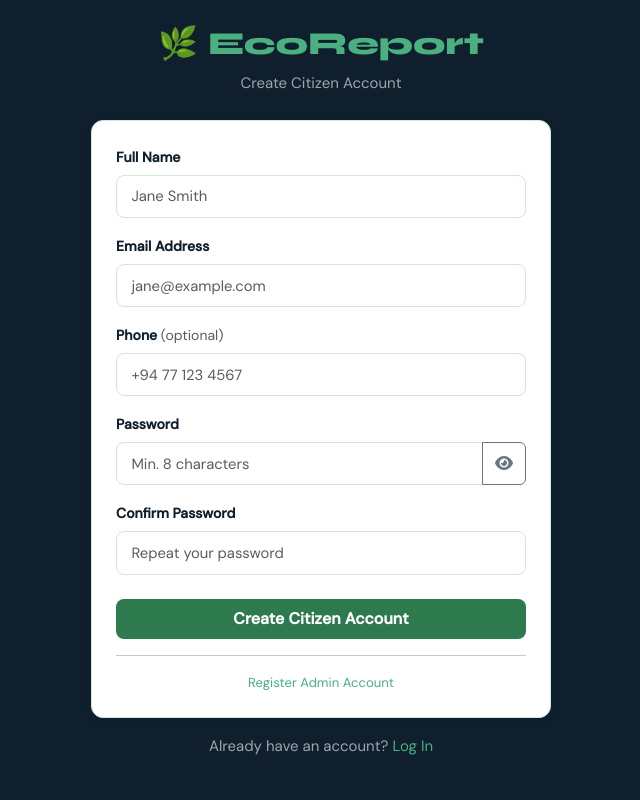
After one commit to nethmihfernando/Community-Environmental-Reporting-System, a PHP site: page /envreport/register.php in a window 1280 px wide. The commit adds this page. Shown: the whole page, without its empty margins (319-959 px from the left). Run offline with PHP 8.4, Linux system fonts and the light colour scheme.

Commit message:
register

```diff
--- a/logout.php
+++ b/logout.php
@@ -1,6 +1,6 @@
 <?php
 /**
- * logout.php — Destroys the session and redirects to login.
+ * Destroys the session and redirects to login.
  */
 require_once __DIR__ . '/config/db.php';
 require_once __DIR__ . '/config/auth.php';
--- a/map_view.php
+++ b/map_view.php
@@ -1,7 +1,6 @@
 <?php
 /**
- * map_view.php — Full-screen public map of all reports
- * Uses Leaflet.js + OpenStreetMap (no API key needed)
+ * Full-screen public map of all reports
  */
 require_once __DIR__ . '/config/db.php';
 require_once __DIR__ . '/config/auth.php';
--- /dev/null
+++ b/register.php
@@ -0,0 +1,178 @@
+<?php
+/**
+ * User Registration
+ */
+require_once __DIR__ . '/config/db.php';
+require_once __DIR__ . '/config/auth.php';
+
+// If the user is already logged in, send them home
+if (is_logged_in()) {
+    redirect(SITE_URL . '/index.php');
+}
+
+$errors  = [];   // will hold any validation error messages
+$success = '';   // success message after registration
+
+// ── Process the form when it is submitted ──────────────────────────────────
+if ($_SERVER['REQUEST_METHOD'] === 'POST') {
+
+    // 1. Read and sanitize inputs
+    //    trim() removes leading/trailing spaces
+    //    mysqli_real_escape_string() prevents SQL injection for non-prepared queries
+    //    (We'll use prepared statements below, but cleaning is still good practice)
+    $full_name = trim($_POST['full_name'] ?? '');
+    $email     = trim($_POST['email']     ?? '');
+    $phone     = trim($_POST['phone']     ?? '');
+    $password  = $_POST['password']       ?? '';
+    $confirm   = $_POST['confirm']        ?? '';
+
+    // 2. Validate inputs
+    if (empty($full_name))  $errors[] = 'Full name is required.';
+    if (strlen($full_name) > 150) $errors[] = 'Name is too long (max 150 characters).';
+
+    if (!filter_var($email, FILTER_VALIDATE_EMAIL)) $errors[] = 'Please enter a valid email address.';
+
+    if (strlen($password) < 8)        $errors[] = 'Password must be at least 8 characters.';
+    if ($password !== $confirm)       $errors[] = 'Passwords do not match.';
+
+    // 3. Check the email is not already registered
+    //    We use a PREPARED STATEMENT to safely insert the email into the query
+    if (empty($errors)) {
+        $check = mysqli_prepare($conn, "SELECT user_id FROM users WHERE email = ?");
+        mysqli_stmt_bind_param($check, 's', $email);   // 's' = string type
+        mysqli_stmt_execute($check);
+        mysqli_stmt_store_result($check);
+        if (mysqli_stmt_num_rows($check) > 0) {
+            $errors[] = 'That email address is already registered. Please log in instead.';
+        }
+        mysqli_stmt_close($check);
+    }
+
+    // 4. If no errors, save the new user
+    if (empty($errors)) {
+        // password_hash() creates a secure bcrypt hash — NEVER store plain-text passwords!
+        $hash = password_hash($password, PASSWORD_BCRYPT);
+
+        $stmt = mysqli_prepare($conn,
+            "INSERT INTO users (full_name, email, phone, password_hash) VALUES (?, ?, ?, ?)");
+        mysqli_stmt_bind_param($stmt, 'ssss', $full_name, $email, $phone, $hash);
+
+        if (mysqli_stmt_execute($stmt)) {
+            $success = 'Account created! You can now <a href="login.php">log in</a>.';
+        } else {
+            $errors[] = 'Something went wrong. Please try again.';
+        }
+        mysqli_stmt_close($stmt);
+    }
+}
+?>
+<!DOCTYPE html>
+<html lang="en">
+<head>
+    <meta charset="UTF-8">
+    <meta name="viewport" content="width=device-width,initial-scale=1">
+    <title>Citizen Registration — <?= SITE_NAME ?></title>
+    <link rel="stylesheet" href="https://cdn.jsdelivr.net/npm/bootstrap@5.3.0/dist/css/bootstrap.min.css">
+    <link rel="stylesheet" href="https://cdnjs.cloudflare.com/ajax/libs/font-awesome/6.4.0/css/all.min.css">
+    <link rel="stylesheet" href="assets/css/style.css">
+</head>
+<body class="page-wrap" style="background:var(--navy)">
+
+<div class="min-vh-100 d-flex align-items-center justify-content-center p-3">
+    <div style="width:100%;max-width:460px">
+
+        <div class="text-center mb-4">
+            <a href="index.php" class="text-decoration-none">
+                <h2 style="color:var(--green-light);font-family:var(--font-display);font-weight:800">
+                    🌿 EcoReport
+                </h2>
+            </a>
+            <p style="color:rgba(255,255,255,.6)" class="mb-0">Create Citizen Account</p>
+        </div>
+
+        <div class="card-eco p-4">
+            <?php if ($success): ?>
+                <div class="alert alert-eco alert-success"><?= $success ?></div>
+            <?php endif; ?>
+
+            <?php if ($errors): ?>
+                <div class="alert alert-eco alert-danger">
+                    <ul class="mb-0 ps-3">
+                        <?php foreach ($errors as $e): ?>
+                            <li><?= h($e) ?></li>
+                        <?php endforeach; ?>
+                    </ul>
+                </div>
+            <?php endif; ?>
+
+            <form method="POST" class="form-eco" novalidate>
+                <!-- novalidate lets PHP validate instead of the browser,
+                     so we can show custom styled error messages -->
+
+                <div class="mb-3">
+                    <label class="form-label">Full Name</label>
+                    <input type="text" name="full_name" class="form-control"
+                           value="<?= h($_POST['full_name'] ?? '') ?>"
+                           placeholder="Jane Smith" required>
+                </div>
+
+                <div class="mb-3">
+                    <label class="form-label">Email Address</label>
+                    <input type="email" name="email" class="form-control"
+                           value="<?= h($_POST['email'] ?? '') ?>"
+                           placeholder="jane@example.com" required>
+                </div>
+
+                <div class="mb-3">
+                    <label class="form-label">Phone <span class="text-muted fw-normal">(optional)</span></label>
+                    <input type="tel" name="phone" class="form-control"
+                           value="<?= h($_POST['phone'] ?? '') ?>"
+                           placeholder="+94 77 123 4567">
+                </div>
+
+                <div class="mb-3">
+                    <label class="form-label">Password</label>
+                    <div class="input-group">
+                        <input type="password" name="password" id="pwd" class="form-control"
+                               placeholder="Min. 8 characters" required>
+                        <button class="btn btn-outline-secondary" type="button"
+                                onclick="togglePwd('pwd', this)">
+                            <i class="fas fa-eye"></i>
+                        </button>
+                    </div>
+                </div>
+
+                <div class="mb-4">
+                    <label class="form-label">Confirm Password</label>
+                    <input type="password" name="confirm" class="form-control"
+                           placeholder="Repeat your password" required>
+                </div>
+
+                <button type="submit" class="btn btn-eco-primary w-100 py-2">
+                    Create Citizen Account
+                </button>
+            </form>
+            <hr class="my-3">
+            <div class="text-center small">
+                <a href="admin/register.php" style="color:var(--green-light)">Register Admin Account</a>
+            </div>
+        </div>
+
+        <p class="text-center mt-3" style="color:rgba(255,255,255,.6)">
+            Already have an account? <a href="login.php" style="color:var(--green-light)">Log In</a>
+        </p>
+    </div>
+</div>
+
+<script src="https://cdn.jsdelivr.net/npm/bootstrap@5.3.0/dist/js/bootstrap.bundle.min.js"></script>
+<script>
+// Toggle password visibility
+function togglePwd(id, btn) {
+    const input = document.getElementById(id);
+    const isText = input.type === 'text';
+    input.type = isText ? 'password' : 'text';
+    btn.innerHTML = isText ? '<i class="fas fa-eye"></i>' : '<i class="fas fa-eye-slash"></i>';
+}
+</script>
+</body>
+</html>
```
